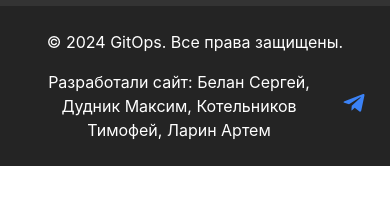
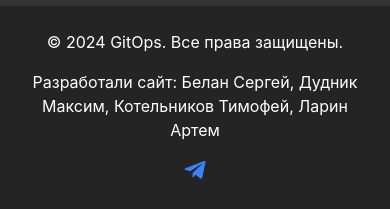
Before and after one commit to e13lun4/mast, a React (Vite) app: page /mast/videos in a window 390 px wide. Shown: the part 1014-1223 px from the top of the page. Before the commit the page ends 1180 px from the top, so only its background shows below. Built offline with nearby package versions, Linux system fonts and the light colour scheme.

Commit message:
footer upd

```diff
--- a/src/components/Footer.jsx
+++ b/src/components/Footer.jsx
@@ -23,17 +23,17 @@
       <div className="text-center md:text-left mb-4 md:mb-0 ">
         <p>© 2024 GitOps. Все права защищены.</p>
       </div>
-      <div className="text-center md:text-right flex items-center relative">
-        <p className="inline-flex items-center">
+      <div className="text-center md:text-right flex flex-col items-center relative md:items-start md:flex-row">
+        <p className="inline-flex items-center mb-2 md:mb-0">
           Разработали сайт: Белан Сергей, Дудник Максим, Котельников Тимофей,
           Ларин Артем
         </p>
-        <div className="relative">
+        <div className="relative mt-2 md:mt-0 md:ml-2">
           <button
             onClick={toggleDropdown}
-            className="ml-2 text-blue-500 hover:text-blue-700 focus:outline-none relative"
+            className="text-blue-500 hover:text-blue-700 focus:outline-none"
           >
-            <FaTelegramPlane size={24} />
+            <FaTelegramPlane size={24} className="relative z-10" />
           </button>
           {isDropdownVisible && (
             <ul
```
